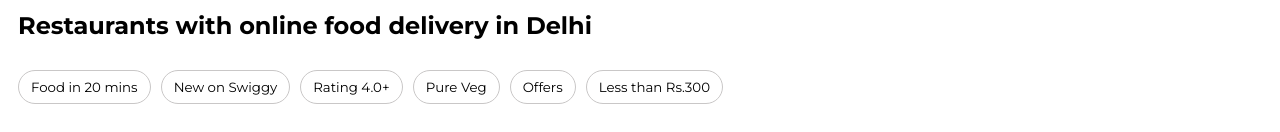
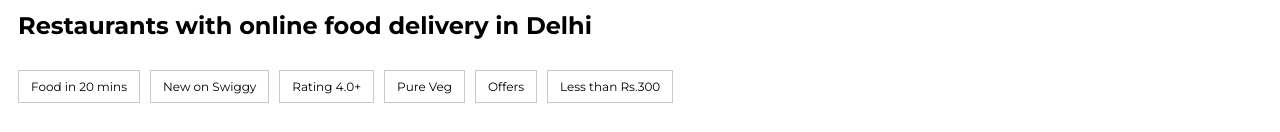
Before and after one commit to k-rahul21/NamasteReact, a React (Vite) app: page / in a window 1280 px wide. Shown: the part 151-283 px from the top of the page. Built offline with nearby package versions, Linux system fonts and the light colour scheme.

Commit message:
style: rm: border-radius from quick filters

```diff
--- a/src/components/QuickFilters/QuickFilters.css
+++ b/src/components/QuickFilters/QuickFilters.css
@@ -8,9 +8,9 @@
 
 .quick-filters-section>ul>li button {
   padding: 8px 12px;
-  border-radius: 5rem;
   background-color: #fff;
   border: 1.5px solid #c9c7c7;
+  font-size: 12px;
 }
 
 .quick-filters-section>ul>li button:hover {
```
